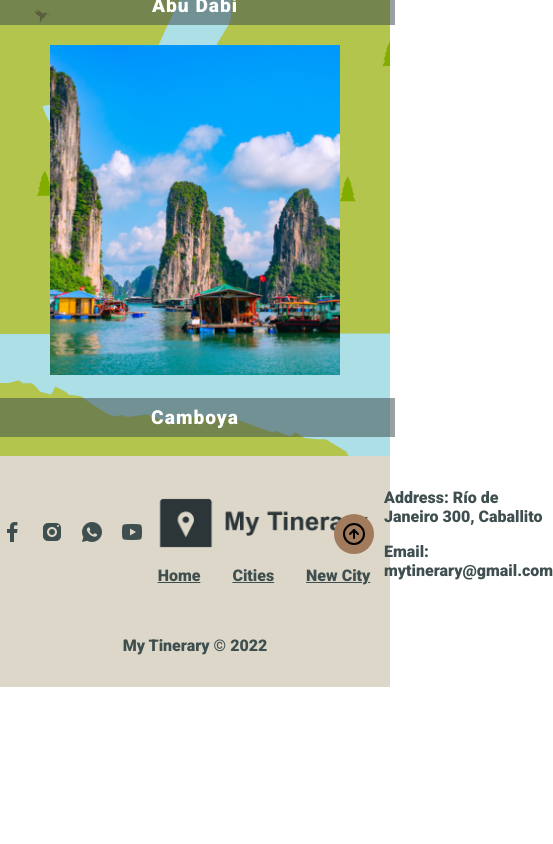
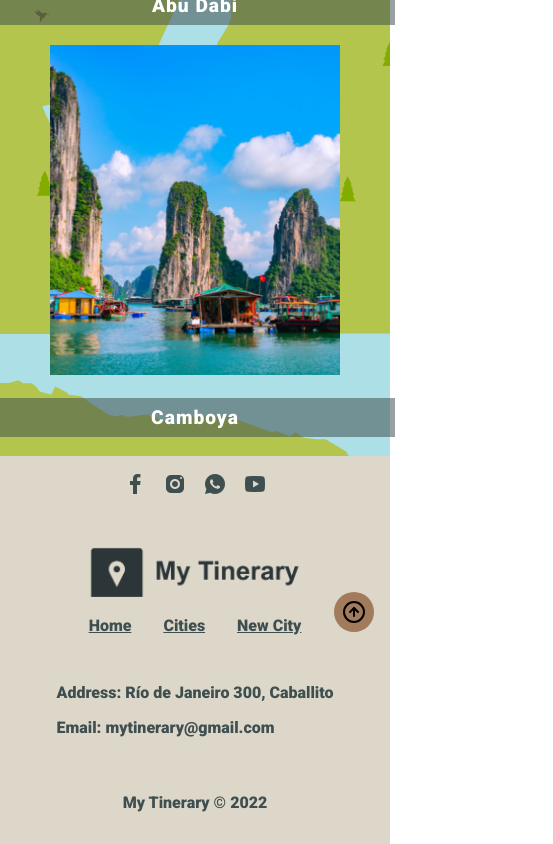
Before and after one commit to Matias98cs/mytinerary-panzer, a React (Create React App) app: page / in a window 390 px wide. Shown: the part 2156-3000 px from the top of the page, 553 px wide, since content can reach past the window. Before the commit the page ends 2843 px from the top, so only its background shows below. Built offline with nearby package versions, Linux system fonts and the light colour scheme.

Commit message:
Responsive footer

```diff
--- a/src/style/Footer.css
+++ b/src/style/Footer.css
@@ -74,3 +74,11 @@ footer {
     color: #3F4E4F;
     padding-top: 1.5em;
 }
+
+@media (max-width:940px){
+    .Footer-container{
+        flex-direction: column;
+        gap: 2rem;
+    }
+
+}
```
